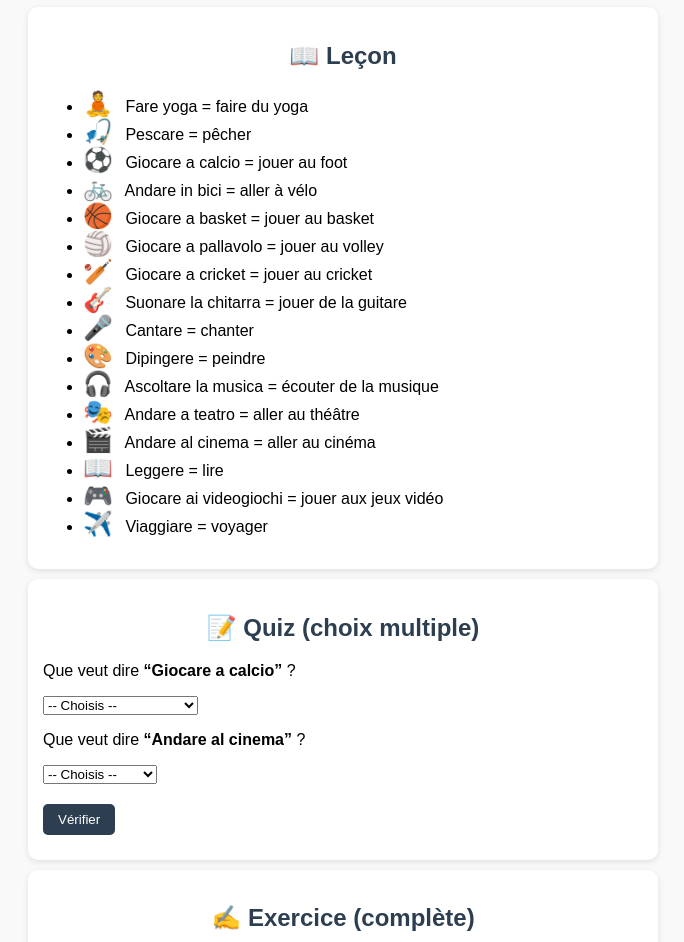
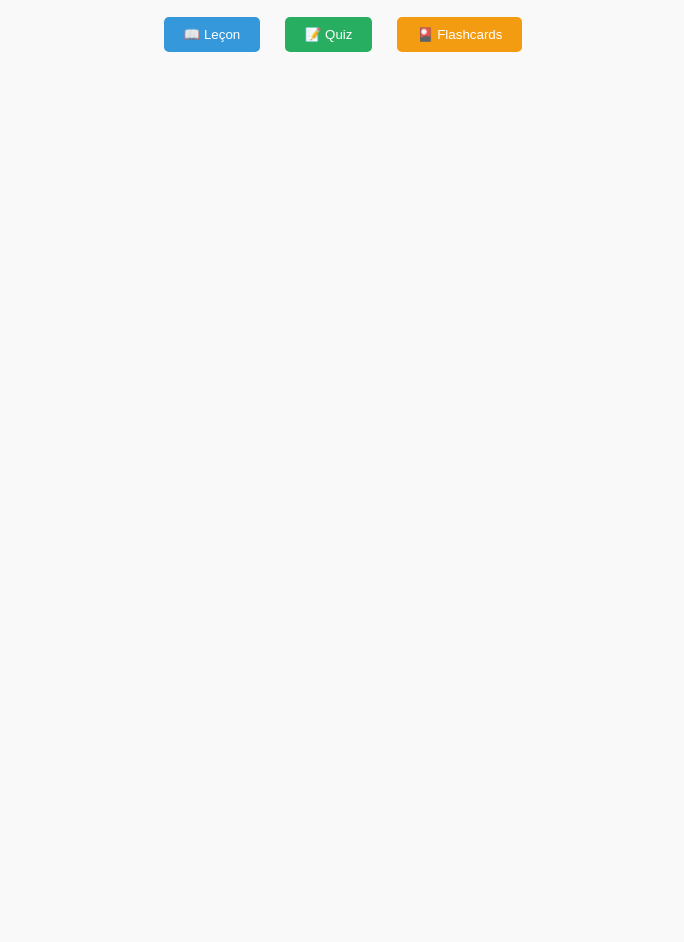
Before and after one commit to plymarok/italien-3-hobbi, a plain HTML site: page index.html in a window 1280 px wide. Shown: the part 74-1016 px from the top of the page, without its empty margins (297-981 px from the left). After the commit the page ends 800 px from the top, so only its background shows below. Drawn offline with Linux system fonts and the light colour scheme.

Commit message:
Update index.html

```diff
--- a/index.html
+++ b/index.html
@@ -2,93 +2,86 @@
 <html lang="fr">
 <head>
   <meta charset="UTF-8">
-  <title>Révision Italien — Loisirs</title>
+  <title>Italien — Loisirs</title>
   <style>
-    body { font-family: Arial, sans-serif; margin: 20px; background: #f9f9f9; }
-    h1, h2 { text-align: center; color: #2c3e50; }
-    .card { background: white; padding: 15px; margin: 10px auto; border-radius: 10px; max-width: 600px; box-shadow: 0 2px 6px rgba(0,0,0,0.1); }
-    .emoji { font-size: 24px; margin-right: 8px; }
-    .question { margin: 10px 0; }
-    button { padding: 8px 15px; margin-top: 10px; cursor: pointer; border: none; background: #2c3e50; color: white; border-radius: 5px; }
-    button:hover { background: #34495e; }
-    .result { margin-top: 10px; font-weight: bold; }
-    input { padding: 5px; }
+    body { font-family: Arial, sans-serif; text-align: center; background: #f9f9f9; }
+    h1 { color: #2c3e50; }
+    button { margin: 10px; padding: 10px 20px; border: none; border-radius: 5px; cursor: pointer; }
+    .btn-lesson { background: #3498db; color: white; }
+    .btn-quiz { background: #27ae60; color: white; }
+    .btn-flash { background: #f39c12; color: white; }
+    .card { display: inline-block; background: white; border: 1px solid #ddd; border-radius: 10px; padding: 15px; margin: 10px; cursor: pointer; min-width: 150px; }
+    .hidden { display: none; }
   </style>
 </head>
 <body>
-  <h1>📘 Révision Italien — Loisirs et Activités</h1>
+  <h1>📘 Révision Italien — Loisirs</h1>
 
-  <!-- LEÇON -->
-  <div class="card">
-    <h2>📖 Leçon</h2>
-    <ul>
-      <li><span class="emoji">🧘</span> Fare yoga = faire du yoga</li>
-      <li><span class="emoji">🎣</span> Pescare = pêcher</li>
-      <li><span class="emoji">⚽</span> Giocare a calcio = jouer au foot</li>
-      <li><span class="emoji">🚲</span> Andare in bici = aller à vélo</li>
-      <li><span class="emoji">🏀</span> Giocare a basket = jouer au basket</li>
-      <li><span class="emoji">🏐</span> Giocare a pallavolo = jouer au volley</li>
-      <li><span class="emoji">🏏</span> Giocare a cricket = jouer au cricket</li>
-      <li><span class="emoji">🎸</span> Suonare la chitarra = jouer de la guitare</li>
-      <li><span class="emoji">🎤</span> Cantare = chanter</li>
-      <li><span class="emoji">🎨</span> Dipingere = peindre</li>
-      <li><span class="emoji">🎧</span> Ascoltare la musica = écouter de la musique</li>
-      <li><span class="emoji">🎭</span> Andare a teatro = aller au théâtre</li>
-      <li><span class="emoji">🎬</span> Andare al cinema = aller au cinéma</li>
-      <li><span class="emoji">📖</span> Leggere = lire</li>
-      <li><span class="emoji">🎮</span> Giocare ai videogiochi = jouer aux jeux vidéo</li>
-      <li><span class="emoji">✈️</span> Viaggiare = voyager</li>
-    </ul>
-  </div>
+  <button class="btn-lesson" onclick="showLesson()">📖 Leçon</button>
+  <button class="btn-quiz" onclick="startQuiz()">📝 Quiz</button>
+  <button class="btn-flash" onclick="startFlashcards()">🎴 Flashcards</button>
 
-  <!-- QUIZ -->
-  <div class="card">
-    <h2>📝 Quiz (choix multiple)</h2>
-    <div class="question">
-      <p>Que veut dire <b>“Giocare a calcio”</b> ?</p>
-      <select id="q1">
-        <option value="">-- Choisis --</option>
-        <option value="foot">Jouer au foot</option>
-        <option value="basket">Jouer au basket</option>
-        <option value="musique">Écouter de la musique</option>
-      </select>
-    </div>
-    <div class="question">
-      <p>Que veut dire <b>“Andare al cinema”</b> ?</p>
-      <select id="q2">
-        <option value="">-- Choisis --</option>
-        <option value="voyager">Voyager</option>
-        <option value="cinema">Aller au cinéma</option>
-        <option value="chanter">Chanter</option>
-      </select>
-    </div>
-    <button onclick="checkQuiz()">Vérifier</button>
-    <div id="quizResult" class="result"></div>
-  </div>
-
-  <!-- EXERCICE -->
-  <div class="card">
-    <h2>✍️ Exercice (complète)</h2>
-    <p>Traduis en français : <b>“Suonare la chitarra”</b></p>
-    <input type="text" id="ex1" placeholder="Ta réponse ici">
-    <button onclick="checkEx()">Vérifier</button>
-    <div id="exResult" class="result"></div>
-  </div>
+  <div id="content"></div>
 
   <script>
-    function checkQuiz() {
-      let score = 0;
-      if (document.getElementById("q1").value === "foot") score++;
-      if (document.getElementById("q2").value === "cinema") score++;
-      document.getElementById("quizResult").innerText = "Score : " + score + "/2";
+    const data = [
+      {emoji:"🧘", it:"Fare yoga", fr:"faire du yoga"},
+      {emoji:"🎣", it:"Pescare", fr:"pêcher"},
+      {emoji:"⚽", it:"Giocare a calcio", fr:"jouer au foot"},
+      {emoji:"🚲", it:"Andare in bici", fr:"aller à vélo"},
+      {emoji:"🏀", it:"Giocare a basket", fr:"jouer au basket"},
+      {emoji:"🏐", it:"Giocare a pallavolo", fr:"jouer au volley"},
+      {emoji:"🏏", it:"Giocare a cricket", fr:"jouer au cricket"},
+      {emoji:"🎸", it:"Suonare la chitarra", fr:"jouer de la guitare"},
+      {emoji:"🎤", it:"Cantare", fr:"chanter"},
+      {emoji:"🎨", it:"Dipingere", fr:"peindre"},
+      {emoji:"🎧", it:"Ascoltare la musica", fr:"écouter de la musique"},
+      {emoji:"🎭", it:"Andare a teatro", fr:"aller au théâtre"},
+      {emoji:"🎬", it:"Andare al cinema", fr:"aller au cinéma"},
+      {emoji:"📖", it:"Leggere", fr:"lire"},
+      {emoji:"🎮", it:"Giocare ai videogiochi", fr:"jouer aux jeux vidéo"},
+      {emoji:"✈️", it:"Viaggiare", fr:"voyager"}
+    ];
+
+    function showLesson() {
+      let html = "<h2>📖 Leçon</h2><ul style='list-style:none'>";
+      data.forEach(item => {
+        html += `<li>${item.emoji} ${item.it} = ${item.fr}</li>`;
+      });
+      html += "</ul>";
+      document.getElementById("content").innerHTML = html;
     }
-    function checkEx() {
-      let ans = document.getElementById("ex1").value.trim().toLowerCase();
-      if (ans.includes("guitare")) {
-        document.getElementById("exResult").innerText = "✅ Bravo !";
+
+    function startQuiz() {
+      let q = data[Math.floor(Math.random()*data.length)];
+      let options = [q.fr];
+      while(options.length<3) {
+        let r = data[Math.floor(Math.random()*data.length)].fr;
+        if(!options.includes(r)) options.push(r);
+      }
+      options.sort(()=>Math.random()-0.5);
+      let html = `<h2>📝 Quiz</h2><p>Que veut dire <b>${q.it}</b> ${q.emoji} ?</p>`;
+      options.forEach(opt=>{
+        html += `<button onclick="checkQuiz('${opt}','${q.fr}')">${opt}</button><br>`;
+      });
+      document.getElementById("content").innerHTML = html;
+    }
+
+    function checkQuiz(ans,correct) {
+      if(ans===correct) {
+        alert("✅ Bravo !");
       } else {
-        document.getElementById("exResult").innerText = "❌ Mauvaise réponse. C'était : jouer de la guitare.";
+        alert("❌ Mauvaise réponse. C'était : " + correct);
       }
+      startQuiz();
+    }
+
+    function startFlashcards() {
+      let html = "<h2>🎴 Flashcards</h2>";
+      data.forEach(item=>{
+        html += `<div class="card" onclick="this.innerText=this.innerText.includes('=')?'${item.emoji} ${item.it}':'${item.emoji} ${item.it} = ${item.fr}'">${item.emoji} ${item.it}</div>`;
+      });
+      document.getElementById("content").innerHTML = html;
     }
   </script>
 </body>
```
